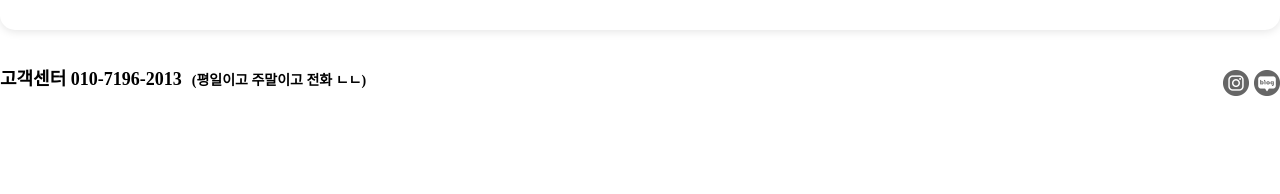
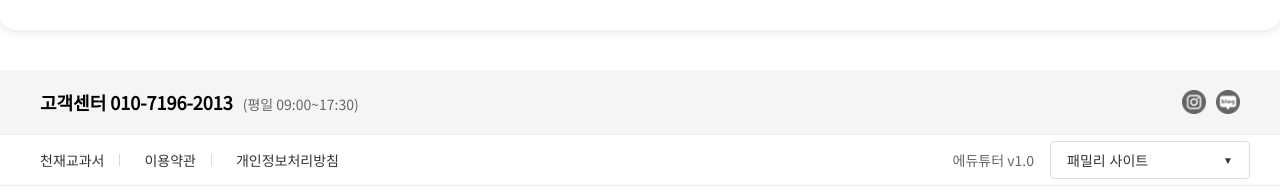
Before and after one commit to TLS-The-Last-Stop/edututor, a React (Vite) app in the folder Frontend/edututor/: page / in a window 1280 px wide. Shown: the part 758-952 px from the top of the page. Built offline with nearby package versions, Linux system fonts and the light colour scheme; no server answers.

Commit message:
fix: 푸터 css 수정 및 추가

```diff
--- a/Frontend/edututor/src/components/common/Footer.jsx
+++ b/Frontend/edututor/src/components/common/Footer.jsx
@@ -1,63 +1,298 @@
 import styled from 'styled-components';
 import insta from '../../assets/icon/인스타.png';
 import blog from '../../assets/icon/블로그.png';
+import { StyledRouterLink } from './UserStyledComponents.js';
+import { useState } from 'react';
+import { Link } from 'react-router-dom';
 
 const FooterContainer = styled.footer`
     background: #ffffff;
-    height: 270px;
+    width: 100%;
     position: relative;
     transform: translateY(0%);
-    display: flex;
-    justify-content: center;
+    font-family: 'Noto Sans KR', sans-serif;
 `;
 
-const FooterWrapper = styled.div`
-    max-width: 1300px;
-    width: 100%;
+// 좌측 네비게이션
+const NavLinks = styled.div`
     display: flex;
-    justify-content: space-between;
+    gap: 24px;
+
+    a {
+        font-size: 14px;
+        color: #333;
+        text-decoration: none;
+
+        &:hover {
+            color: #000;
+        }
+    }
 `;
 
-const FooterContent = styled.div`
-
+const UtilitySection = styled.div`
+    display: flex;
+    align-items: center;
+    gap: 16px;
 `;
 
-const FooterText = styled.div`
-    font-size: 18px;
-    font-weight: bold;
+const Version = styled.span`
+    font-size: 14px;
+    color: #666;
+`;
+
+const FamilySite = styled.div`
+    position: relative;
+`;
+
+const FamilySiteButton = styled.button`
+    width: 200px;
+    display: flex;
+    align-items: center;
+    padding: 8px 16px;
+    border: 1px solid #ddd;
+    border-radius: 4px;
+    background: white;
+    font-size: 14px;
+    color: #333;
+    cursor: pointer;
+    justify-content: space-between;
+
+    &:after {
+        content: '${props => props.$isOpen ? '▲' : '▼'}';
+        font-size: 10px;
+        margin-left: 8px;
+    }
+
+    &:hover {
+        background: #f5f5f5;
+    }
+`;
+
+// 패밀리 사이트 드롭다운
+const Dropdown = styled.div`
+    position: absolute;
+    box-sizing: border-box;
+    top: 100%;
+    right: 10px;
+    width: 200px;
+    background: white;
+    border: 1px solid #ddd;
+    border-radius: 4px;
+    margin-top: 4px;
+    display: ${props => props.$isOpen ? 'block' : 'none'};
+    z-index: 1000;
+`;
+
+// 드롭다운 아이템
+const DropdownItem = styled(Link)`
+    display: block;
+    padding: 8px 16px;
+    color: #333;
+    font-size: 14px;
+    text-decoration: none;
+
+    &:hover {
+        background: #f5f5f5;
+    }
+`;
+
+// 고객센터 정보
+const CustomerInfo = styled.div`
+    h3 {
+        display: inline-block;
+        font-size: 18px;
+        font-weight: bold;
+    }
 
     span {
+        margin-left: 10px;
         font-size: 14px;
-        margin-left: 10px;
+        color: #666;
+    }
+`;
+
+// 소셜 링크
+const SocialLinks = styled.div`
+    display: flex;
+    gap: 10px;
+
+    img {
+        width: 24px;
+        height: 24px;
+        cursor: pointer;
+    }
+`;
+
+// 하단 네비게이션
+const FooterNav = styled.nav`
+    display: flex;
+    box-sizing: border-box;
+    gap: 20px;
+    padding: 20px;
+
+    a {
+        font-size: 14px;
+        color: #333;
+        text-decoration: none;
+
+        &:hover {
+            text-decoration: underline;
+        }
+    }
+
+    @media (max-width: 765px) {
+        flex-direction: column;
+        padding: 10px;
+        gap: 10px;
     }
 
 `;
 
-const FooterLink = styled.div`
+// 공통으로 사용할 ContentWrapper
+const ContentWrapper = styled.div`
+    max-width: 1300px;
+    margin: 0 auto;
+    padding: 0 20px;
+
+    @media (max-width: 765px) {
+        padding: 0 10px;
+    }
 `;
 
-const FooterLinkImageWrapper = styled.div`
-    cursor: pointer;
+// 고객센터 섹션
+const CustomerSection = styled.div`
+    background: #f5f5f5;
+    display: flex;
+    justify-content: space-between;
+    align-items: center;
+    padding: 0 20px;
+    border-bottom: 1px solid #eee;
 
-    img {
-        margin-left: 5px;
+    @media (max-width: 765px) {
+        flex-direction: column;
+        align-items: flex-start;
+        gap: 10px;
+        padding: 10px;
+    }
+`;
+
+const CustomerContent = styled(ContentWrapper)`
+    max-width: 1300px;
+    width: 100%;
+    box-sizing: border-box;
+    display: flex;
+    justify-content: space-between;
+    align-items: center;
+    padding-top: 20px;
+    padding-bottom: 20px;
+
+    @media (max-width: 765px) {
+        flex-direction: column;
+        align-items: flex-start;
+        gap: 10px;
+        padding-top: 10px;
+        padding-bottom: 10px;
+    }
+`;
+
+// 패밀리 섹션
+const FamilySection = styled.div`
+    width: 100%;
+    border-bottom: 1px solid #eee;
+`;
+
+const FamilyContent = styled(ContentWrapper)`
+    display: flex;
+    justify-content: space-between;
+    align-items: center;
+    height: 50px;
+
+    @media (max-width: 765px) {
+        flex-direction: column;
+        height: auto;
+        padding-top: 10px;
+        padding-bottom: 10px;
+        gap: 10px;
+    }
+`;
+
+
+// 회사 정보 섹션
+const CompanySection = styled.div`
+    width: 100%;
+`;
+
+const CompanyContent = styled(ContentWrapper)`
+    box-sizing: border-box;
+    padding-top: 20px;
+    padding-bottom: 20px;
+    font-size: 14px;
+    color: #666;
+    line-height: 1.6;
+
+    div {
+        margin-bottom: 8px;
+    }
+
+    strong {
+        margin-right: 8px;
     }
 `;
 
 const Footer = () => {
+  const [isFamilySiteOpen, setIsFamilySiteOpen] = useState(false);
+
   return (
     <FooterContainer>
-      <FooterWrapper>
-        <FooterContent>
-          <FooterText>고객센터 010-7196-2013<span>(평일이고 주말이고 전화 ㄴㄴ)</span></FooterText>
-        </FooterContent>
-        <FooterLink>
-          <FooterLinkImageWrapper>
+      <CustomerSection>
+        <CustomerContent>
+          <CustomerInfo>
+            <h3>고객센터 010-7196-2013</h3>
+            <span>(평일 09:00~17:30)</span>
+          </CustomerInfo>
+          <SocialLinks>
             <img src={insta} alt="링크이미지" />
             <img src={blog} alt="링크이미지" />
-          </FooterLinkImageWrapper>
-        </FooterLink>
-      </FooterWrapper>
+          </SocialLinks>
+        </CustomerContent>
+      </CustomerSection>
+
+      <FamilySection>
+        <FamilyContent>
+          <FooterNav>
+            <NavLinks>
+              <StyledRouterLink to="https://chunjaetext.co.kr/">천재교과서</StyledRouterLink>
+              <StyledRouterLink to="https://pass.chunjae.co.kr/#/policy?site=52&tab=1">이용약관</StyledRouterLink>
+              <StyledRouterLink to="https://pass.chunjae.co.kr/#/policy?site=52&tab=2">개인정보처리방침</StyledRouterLink>
+            </NavLinks>
+          </FooterNav>
+
+          <UtilitySection>
+            <Version>에듀튜터 v1.0</Version>
+            <FamilySite>
+              <FamilySiteButton
+                onClick={() => setIsFamilySiteOpen(!isFamilySiteOpen)}
+                $isOpen={isFamilySiteOpen}
+              >
+                패밀리 사이트
+              </FamilySiteButton>
+              <Dropdown $isOpen={isFamilySiteOpen}>
+                <DropdownItem to="https://www.milkt.co.kr/Main/Main_new">밀크티 초등</DropdownItem>
+                <DropdownItem to="https://mid.milkt.co.kr/Main/frm_Main.aspx">밀크티 중등</DropdownItem>
+                <DropdownItem to="https://hme.chunjae.co.kr/hme/main.asp">HME 전국 <p>해법수학 학력평가</p></DropdownItem>
+              </Dropdown>
+            </FamilySite>
+          </UtilitySection>
+        </FamilyContent>
+      </FamilySection>
+
+      <CompanySection>
+        <CompanyContent>
+          <div><strong>대표: 김혁진, 한유리, 이수완</strong></div>
+          <div><strong>주소: 서울특별시 금천구 가산디지털1로 16, 2011호(가산동)</strong></div>
+          <div><strong>사업자등록번호:</strong> 119 - 81 - 70643</div>
+        </CompanyContent>
+      </CompanySection>
     </FooterContainer>
   );
 };
--- a/Frontend/edututor/src/components/common/UserStyledComponents.js
+++ b/Frontend/edututor/src/components/common/UserStyledComponents.js
@@ -436,8 +436,6 @@ export const StyledRouterLink = styled(Link)`
         color: #40a9ff;
     }
 
-    /* 구분선을 가상 요소로 추가 */
-
     &:not(:last-child) {
         padding-right: 1rem;
 
```
